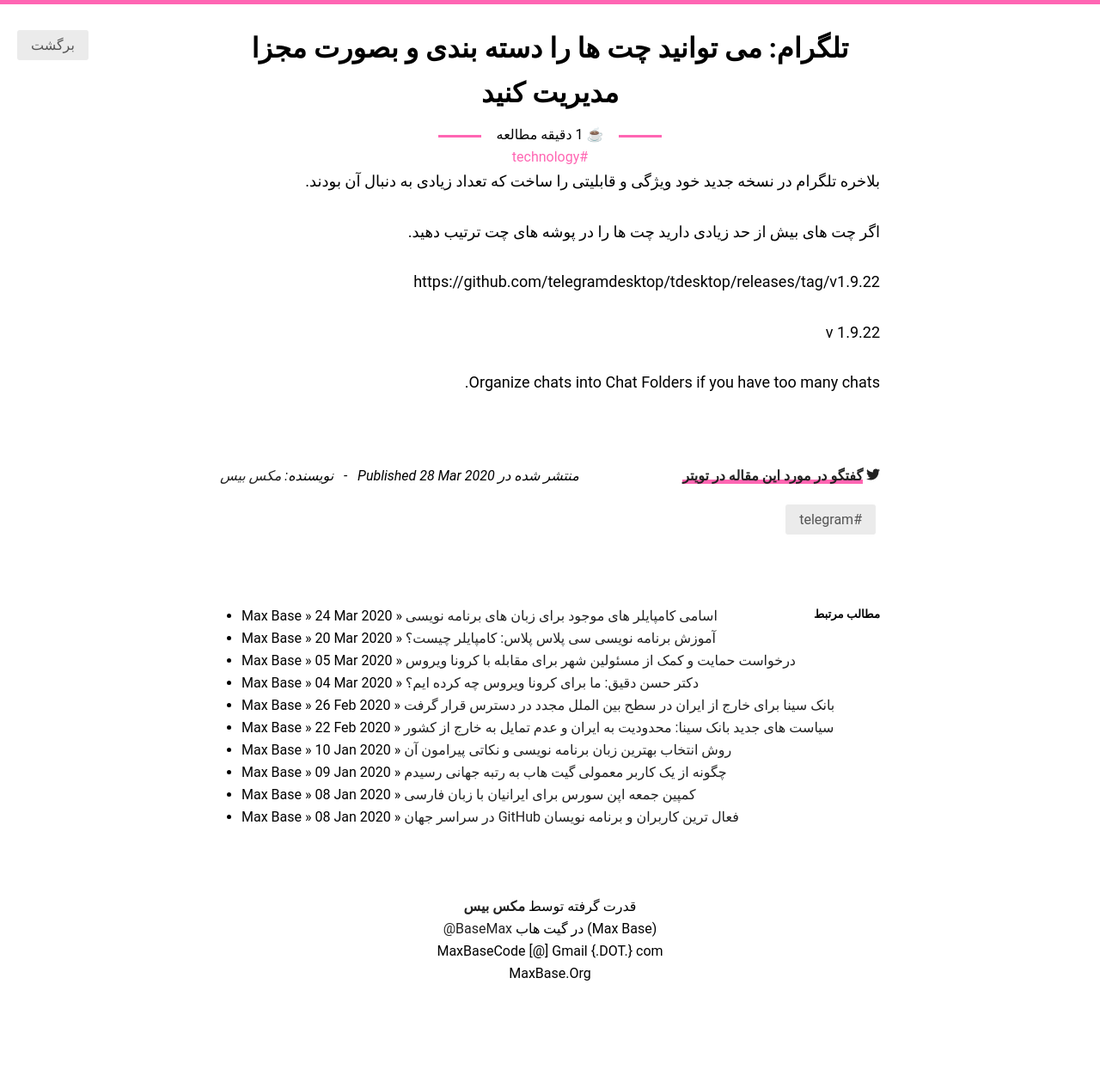
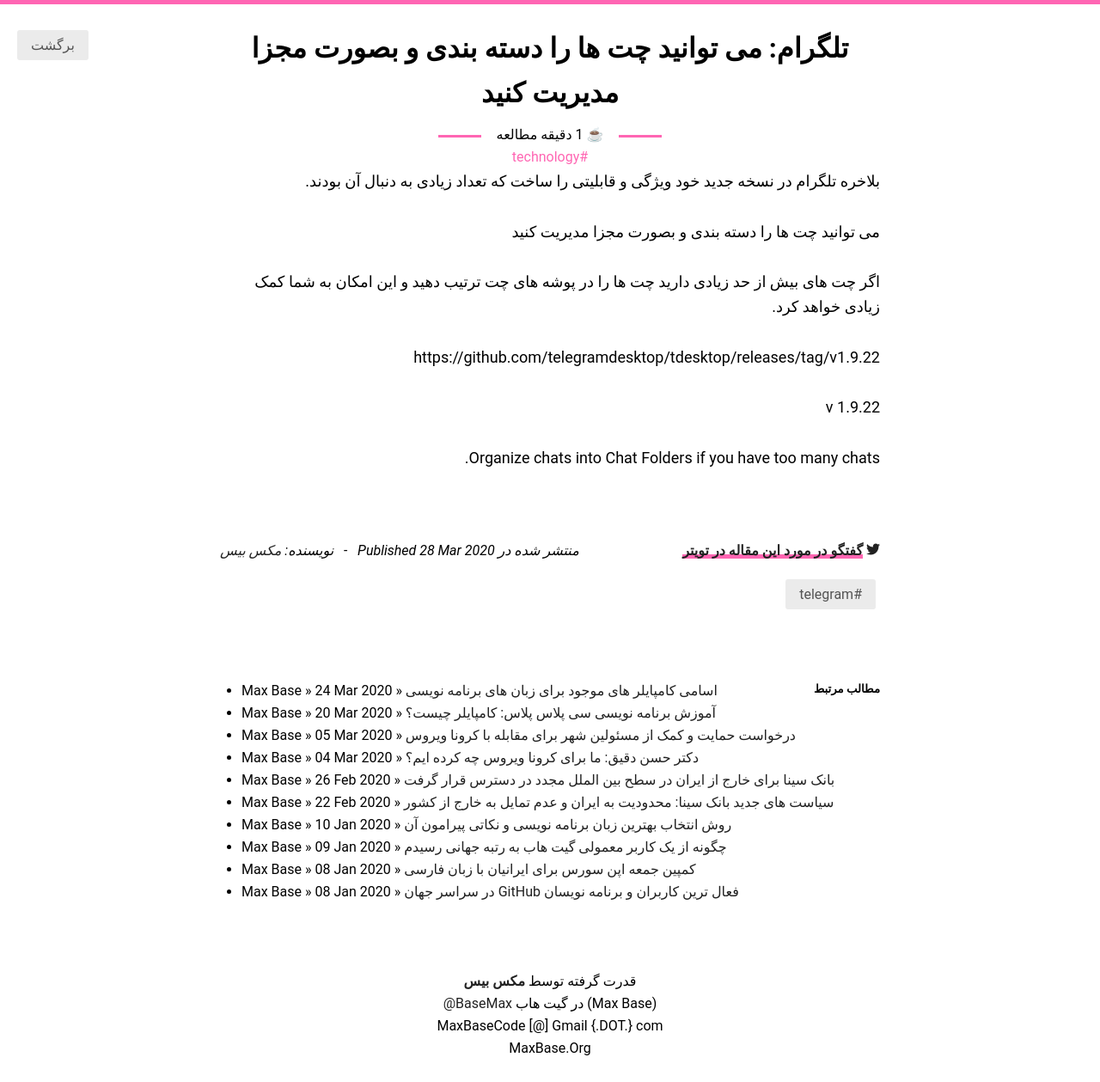
Before and after one commit to BaseMax/Fa.MaxBase.org, a Jekyll site: the page built from _posts/fa/2020-03-28-fa-telegram-organize-chats-into-chat-folders-if-have-too-many-chats.md, in a window 1280 px wide. Shown: the whole page at 86% size. Built offline with Jekyll 4.4.1, drawn with Linux system fonts in a browser that asks for light colours; before the commit the page ends 1172 px from its top, so only the background shows below that.

Commit message:
Update 2020-03-28-fa-telegram-organize-chats-into-chat-folders-if-have-too-many-chats.md

```diff
--- a/_posts/fa/2020-03-28-fa-telegram-organize-chats-into-chat-folders-if-have-too-many-chats.md
+++ b/_posts/fa/2020-03-28-fa-telegram-organize-chats-into-chat-folders-if-have-too-many-chats.md
@@ -12,7 +12,9 @@
 
 بلاخره تلگرام در نسخه جدید خود ویژگی و قابلیتی را ساخت که تعداد زیادی به دنبال آن بودند.
 
-اگر چت های بیش از حد زیادی دارید چت ها را در پوشه های چت ترتیب دهید.
+می توانید چت ها را دسته بندی و بصورت مجزا مدیریت کنید
+
+اگر چت های بیش از حد زیادی دارید چت ها را در پوشه های چت ترتیب دهید و این امکان به شما کمک زیادی خواهد کرد.
 
 https://github.com/telegramdesktop/tdesktop/releases/tag/v1.9.22
 
```
